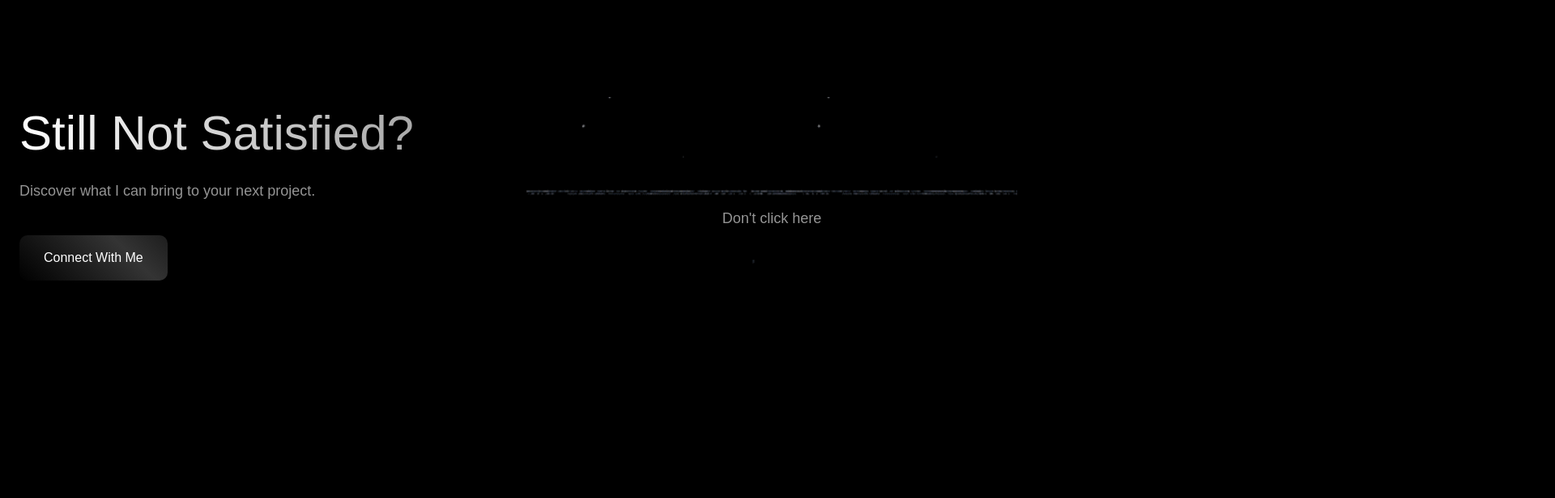
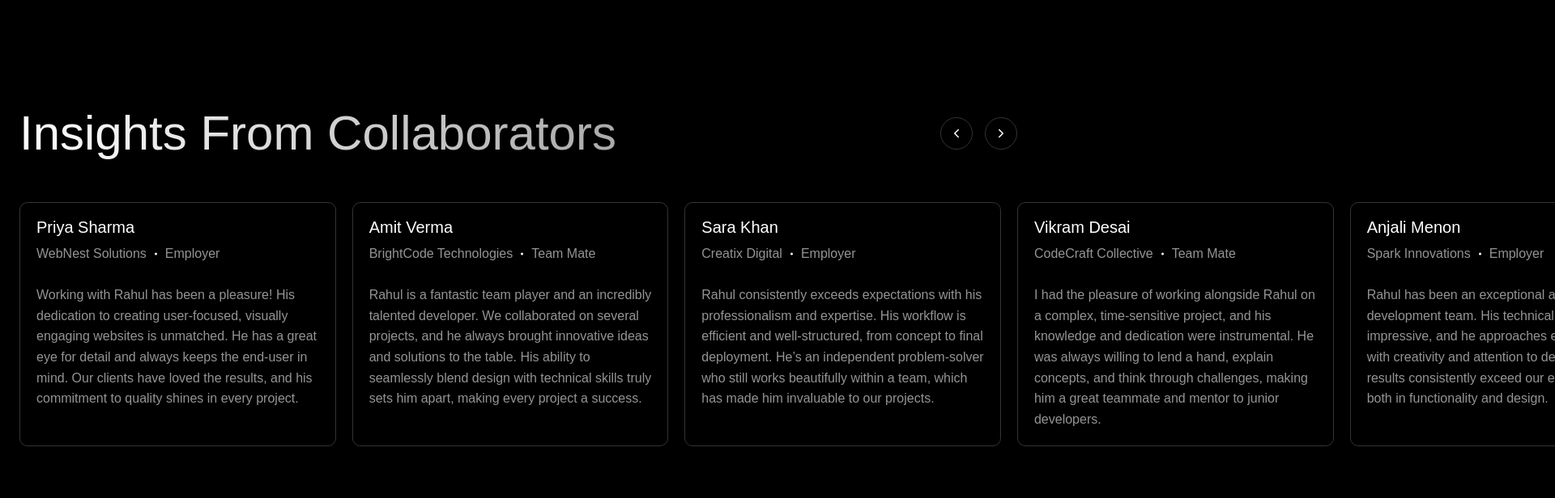
Before and after one commit to rahul-3-real/portfolio-v4, a Next.js app: page / in a window 1280 px wide. Shown: the part 4580-5196 px from the top of the page at 81% size, 1920 px wide, since content can reach past the window. Built offline with nearby package versions, Linux system fonts and the light colour scheme; a web font is replaced by a local one.

Commit message:
Added Testimonial Section

```diff
--- a/src/app/page.jsx
+++ b/src/app/page.jsx
@@ -5,6 +5,7 @@ import {
   HomeProcess,
   HomeProjects,
   HomeSkills,
+  HomeTestimonial,
 } from "@/components/sections";
 
 const Home = () => {
@@ -15,6 +16,7 @@ const Home = () => {
       <HomeProjects />
       <HomeSkills />
       <HomeProcess />
+      <HomeTestimonial />
       <HomeCTA />
     </>
   );
--- /dev/null
+++ b/src/components/sections/HomeTestimonial.jsx
@@ -0,0 +1,132 @@
+"use client";
+
+import { useState, useEffect } from "react";
+
+import { IoIosArrowBack, IoIosArrowForward } from "react-icons/io";
+
+const HomeTestimonial = () => {
+  const testimonials = [
+    {
+      id: 1,
+      name: "Priya Sharma",
+      companyName: "WebNest Solutions",
+      relation: "Employer",
+      content:
+        "Working with Rahul has been a pleasure! His dedication to creating user-focused, visually engaging websites is unmatched. He has a great eye for detail and always keeps the end-user in mind. Our clients have loved the results, and his commitment to quality shines in every project.",
+    },
+    {
+      id: 2,
+      name: "Amit Verma",
+      companyName: "BrightCode Technologies",
+      relation: "Team Mate",
+      content:
+        "Rahul is a fantastic team player and an incredibly talented developer. We collaborated on several projects, and he always brought innovative ideas and solutions to the table. His ability to seamlessly blend design with technical skills truly sets him apart, making every project a success.",
+    },
+    {
+      id: 3,
+      name: "Sara Khan",
+      companyName: "Creatix Digital",
+      relation: "Employer",
+      content:
+        "Rahul consistently exceeds expectations with his professionalism and expertise. His workflow is efficient and well-structured, from concept to final deployment. He’s an independent problem-solver who still works beautifully within a team, which has made him invaluable to our projects.",
+    },
+    {
+      id: 4,
+      name: "Vikram Desai",
+      companyName: "CodeCraft Collective",
+      relation: "Team Mate",
+      content:
+        "I had the pleasure of working alongside Rahul on a complex, time-sensitive project, and his knowledge and dedication were instrumental. He was always willing to lend a hand, explain concepts, and think through challenges, making him a great teammate and mentor to junior developers.",
+    },
+    {
+      id: 5,
+      name: "Anjali Menon",
+      companyName: "Spark Innovations",
+      relation: "Employer",
+      content:
+        "Rahul has been an exceptional asset to our development team. His technical skills are impressive, and he approaches every project with creativity and attention to detail. The end results consistently exceed our expectations, both in functionality and design.",
+    },
+  ];
+
+  const [currentIndex, setCurrentIndex] = useState(0);
+  const [slidesToShow, setSlidesToShow] = useState(1);
+
+  useEffect(() => {
+    const handleResize = () => {
+      if (window.innerWidth >= 1024) {
+        setSlidesToShow(3);
+      } else if (window.innerWidth >= 768) {
+        setSlidesToShow(2);
+      } else {
+        setSlidesToShow(1);
+      }
+    };
+
+    handleResize(); // Set initial value
+    window.addEventListener("resize", handleResize);
+
+    return () => window.removeEventListener("resize", handleResize);
+  }, []);
+
+  const handleNext = () => {
+    setCurrentIndex((prevIndex) =>
+      prevIndex + slidesToShow < testimonials.length ? prevIndex + 1 : 0
+    );
+  };
+
+  const handlePrev = () => {
+    setCurrentIndex((prevIndex) =>
+      prevIndex === 0 ? testimonials.length - slidesToShow : prevIndex - 1
+    );
+  };
+
+  return (
+    <section className="section">
+      <div className="container">
+        <div className="grid grid-cols-4 mb-10">
+          <div className="col-span-3">
+            <h4 className="heading">Insights from Collaborators</h4>
+          </div>
+
+          <div className="testimonial-controls">
+            <button className="prev" onClick={handlePrev}>
+              <IoIosArrowBack />
+            </button>
+            <button className="next" onClick={handleNext}>
+              <IoIosArrowForward />
+            </button>
+          </div>
+        </div>
+
+        <div className="testimonial-carousel">
+          <div
+            className="testimonial-slides"
+            style={{
+              transform: `translateX(-${(currentIndex / slidesToShow) * 100}%)`,
+              gridTemplateColumns: `repeat(${testimonials.length}, 1fr)`,
+            }}
+          >
+            {testimonials.map((item) => (
+              <div
+                key={item.id}
+                className="slide"
+                style={{ flex: `0 0 ${100 / slidesToShow}%` }}
+              >
+                <div className="testimonial-card">
+                  <h5>{item.name}</h5>
+                  <ul>
+                    <li>{item.companyName}</li>
+                    <li>{item.relation}</li>
+                  </ul>
+                  <p>{item.content}</p>
+                </div>
+              </div>
+            ))}
+          </div>
+        </div>
+      </div>
+    </section>
+  );
+};
+
+export default HomeTestimonial;
--- a/src/components/sections/index.jsx
+++ b/src/components/sections/index.jsx
@@ -4,5 +4,14 @@ import HomeCTA from "./HomeCTA";
 import HomeProcess from "./HomeProcess";
 import HomeProjects from "./HomeProjects";
 import HomeSkills from "./HomeSkills";
+import HomeTestimonial from "./HomeTestimonial";
 
-export { Hero, HomeAbout, HomeProjects, HomeSkills, HomeProcess, HomeCTA };
+export {
+  Hero,
+  HomeAbout,
+  HomeProjects,
+  HomeSkills,
+  HomeProcess,
+  HomeCTA,
+  HomeTestimonial,
+};
--- a/src/static/css/style.css
+++ b/src/static/css/style.css
@@ -262,10 +262,93 @@
   line-height: 150%;
 }
 
+/* Testimonial Carousel */
+.testimonial-carousel {
+  position: relative;
+  width: 100%;
+  overflow-x: visible;
+}
+.testimonial-slides {
+  display: flex;
+  transition: transform 0.5s ease-in-out;
+}
+.testimonial-slides .slide {
+  flex: 0 0 100%;
+  box-sizing: border-box;
+  padding: 0 20px 0 0;
+  text-align: center;
+}
+.testimonial-card {
+  padding: 20px;
+  border: 1px solid var(--dark-alt);
+  border-radius: 10px;
+  text-align: left;
+  height: 100%;
+}
+.testimonial-card h5 {
+  font-size: 20px;
+  font-family: var(--sans-serif-alt);
+  color: var(--light);
+}
+.testimonial-card ul {
+  display: flex;
+  align-items: center;
+  justify-content: flex-start;
+  flex-wrap: wrap;
+  margin: 15px 0 30px;
+  gap: 23px;
+}
+.testimonial-card ul li {
+  font-size: 16px;
+  color: var(--light-alt);
+  position: relative;
+}
+.testimonial-card ul li::after {
+  content: "";
+  display: inline-block;
+  width: 3px;
+  height: 3px;
+  background: var(--light);
+  border-radius: 5px;
+  position: absolute;
+  top: 50%;
+  right: -13px;
+  transform: translateY(-50%);
+}
+.testimonial-card ul li:last-child::after {
+  display: none;
+}
+.testimonial-card p {
+  font-size: 16px;
+}
+.testimonial-controls {
+  display: flex;
+  align-items: center;
+  justify-content: flex-end;
+  gap: 15px;
+}
+.testimonial-controls button {
+  width: 40px;
+  height: 40px;
+  display: flex;
+  align-items: center;
+  justify-content: center;
+  border: 1px solid var(--dark-alt);
+  border-radius: 50px;
+  color: var(--light);
+  transition: 0.5s ease all;
+}
+.testimonial-controls button:hover {
+  border-color: var(--light);
+}
+
 /* Responsive */
 @media screen and (max-width: 1200px) {
 }
 @media screen and (max-width: 1024px) {
+  .testimonial-slides {
+    grid-template-columns: repeat(2, 1fr);
+  }
 }
 @media screen and (max-width: 768px) {
   .navbar .nav-toggle {
@@ -293,4 +376,7 @@
   .navbar .logo {
     width: 50px;
   }
+  .testimonial-slides {
+    grid-template-columns: repeat(1, 1fr);
+  }
 }
```
